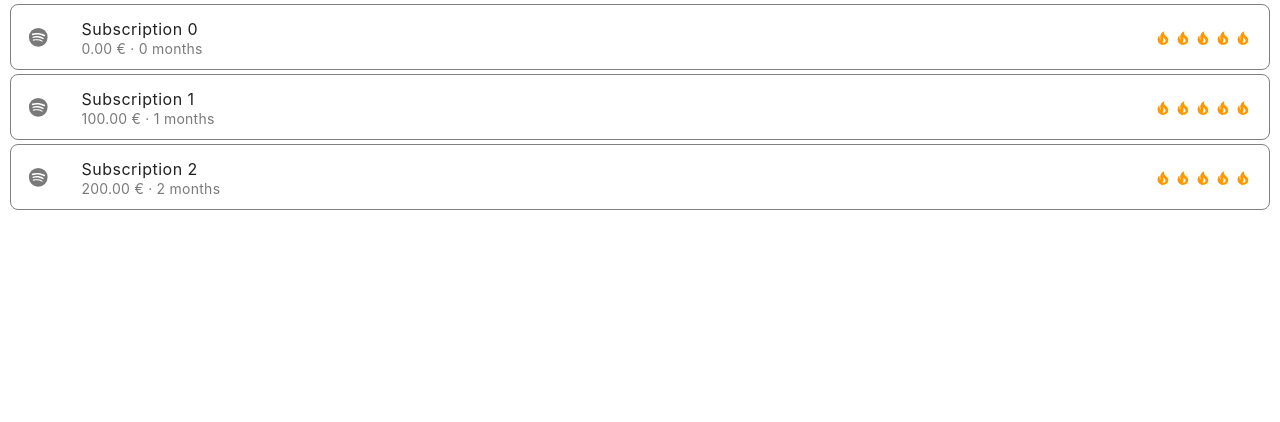
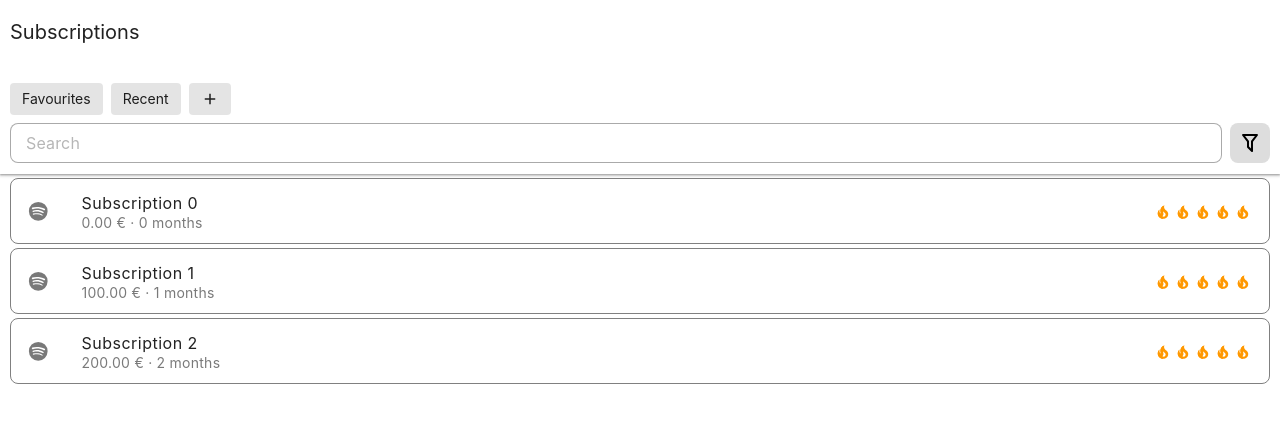
Before and after one commit to SE-Team-E1/SE-SubscriptionGuard, a Vue app in the folder src/frontend/: page /list in a window 1280 px wide. Shown: the top 422 px of the page. Built offline with nearby package versions, Linux system fonts and the light colour scheme; the HTML template or start-up script is replaced by a standard one.

Commit message:
feat: added a default app bar and extended app bar for list view

```diff
--- a/src/frontend/src/App.vue
+++ b/src/frontend/src/App.vue
@@ -1,12 +1,17 @@
 <script setup lang="ts">
 import {RouterView, useRoute} from 'vue-router'
 import {mdiHome, mdiListBoxOutline, mdiPlusCircleOutline} from "@mdi/js";
+import DefaultAppBar from "@/feature/DefaultAppBar.vue";
+import ListAppBar from "@/feature/list/components/ListAppBar.vue";
 
 const route = useRoute();
 </script>
 
 <template>
   <v-app>
+    <ListAppBar v-if="route.name === 'list'" :title="route.meta.pageTitle" />
+    <DefaultAppBar v-else :title="route.meta.pageTitle">
+    </DefaultAppBar>
     <v-main>
       <RouterView/>
     </v-main>
--- a/src/frontend/src/main.ts
+++ b/src/frontend/src/main.ts
@@ -21,7 +21,6 @@ import {
   type RestCategoryDTO,
   type RestProviderDTO,
   type RestSubscriptionDTO,
-  RestSubscriptionRepository
 } from "@/repository/subscriptions/restRepositories.ts";
 import {
   MockedCategoryRepository, MockedProviderRepository,
```
